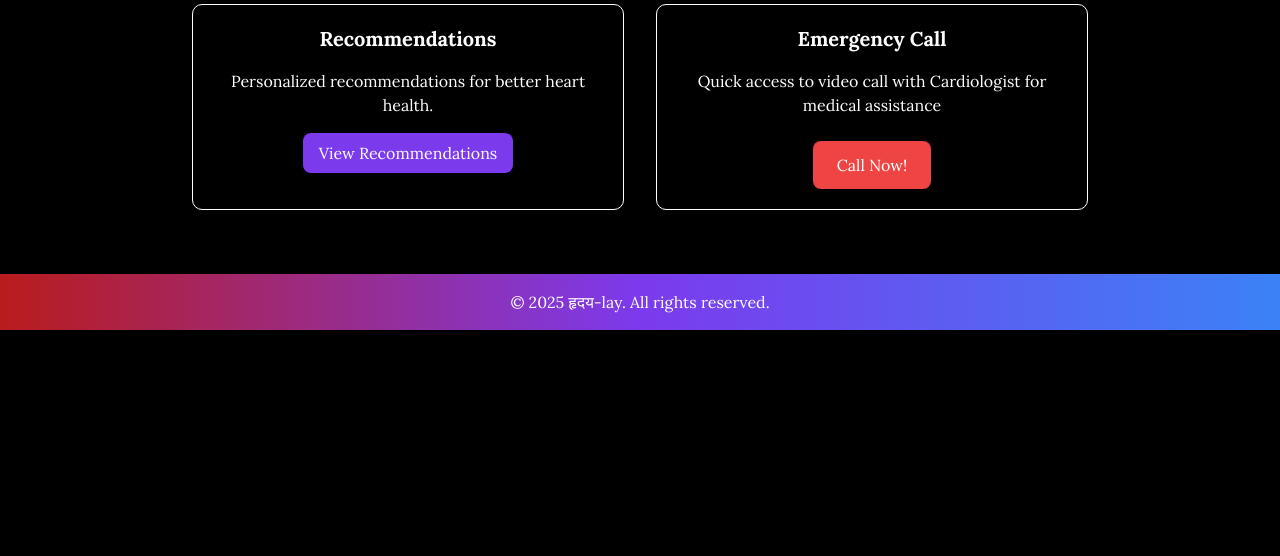
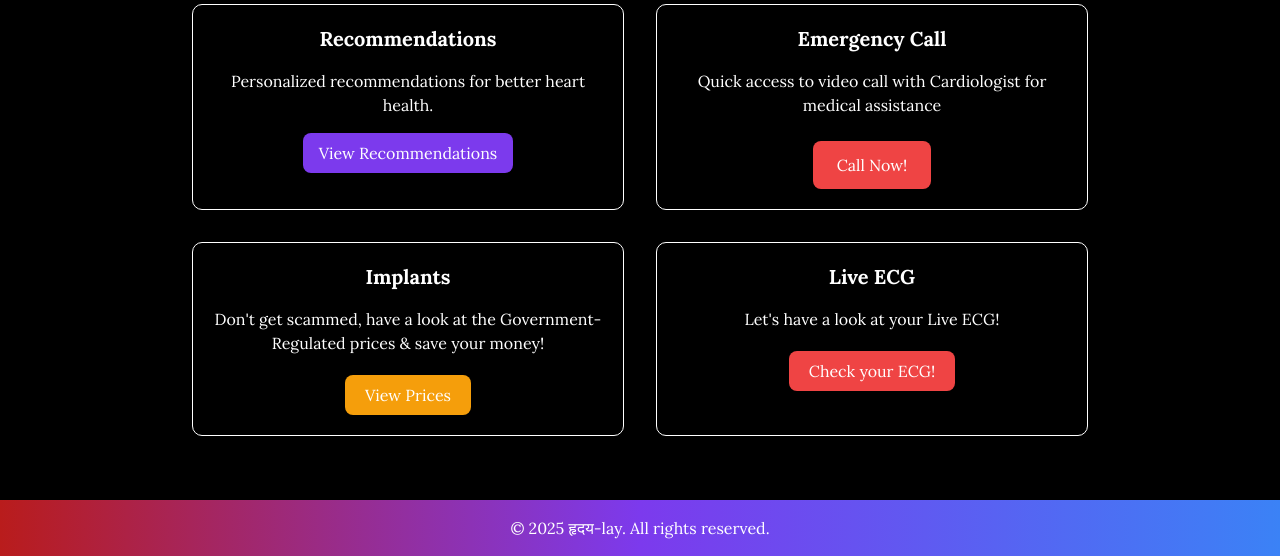
Before and after one commit to jackheretoday/HRIDAY-LAYA, a Django app: template templates/patient_dashboard.html in a window 1280 px wide. Shown: the part 390-946 px from the top of the page. Before the commit the page ends 720 px from the top, so only its background shows below. Run offline with Django 3.2, Linux system fonts and the light colour scheme; the template is opened without the code that fills it, so the values that code supplies are empty.

Commit message:
Update patient_dashboard.html

```diff
--- a/templates/patient_dashboard.html
+++ b/templates/patient_dashboard.html
@@ -75,6 +75,19 @@
           </div>
         </div>
       </div>
+            <!-- Implants Card -->
+            <div class="card p-6 rounded-lg shadow-lg">
+              <h3 class="text-xl font-bold text-white mb-4">Implants</h3>
+              <p>Don't get scammed, have a look at the Government-Regulated prices & save your money!</p>
+              <a href="implant_pricing.html" class="mt-5 bg-yellow-500 text-white px-5 py-2 rounded-lg hover:bg-yellow-700 inline-block">View Prices</a>
+            </div>
+
+            <!-- Cloud ECG Data Card (Now properly aligned next to Implants Card) -->
+            <div class="card p-6 rounded-lg shadow-lg">
+              <h3 class="text-xl font-bold text-white mb-4">Live ECG</h3>
+              <p>Let's have a look at your Live ECG!</p>
+              <a href="embed_ECG.html" class="mt-5 bg-red-500 text-white px-5 py-2 rounded-lg hover:bg-red-700 inline-block">Check your ECG!</a>
+            </div>
     </div>
   </div>
 
```
